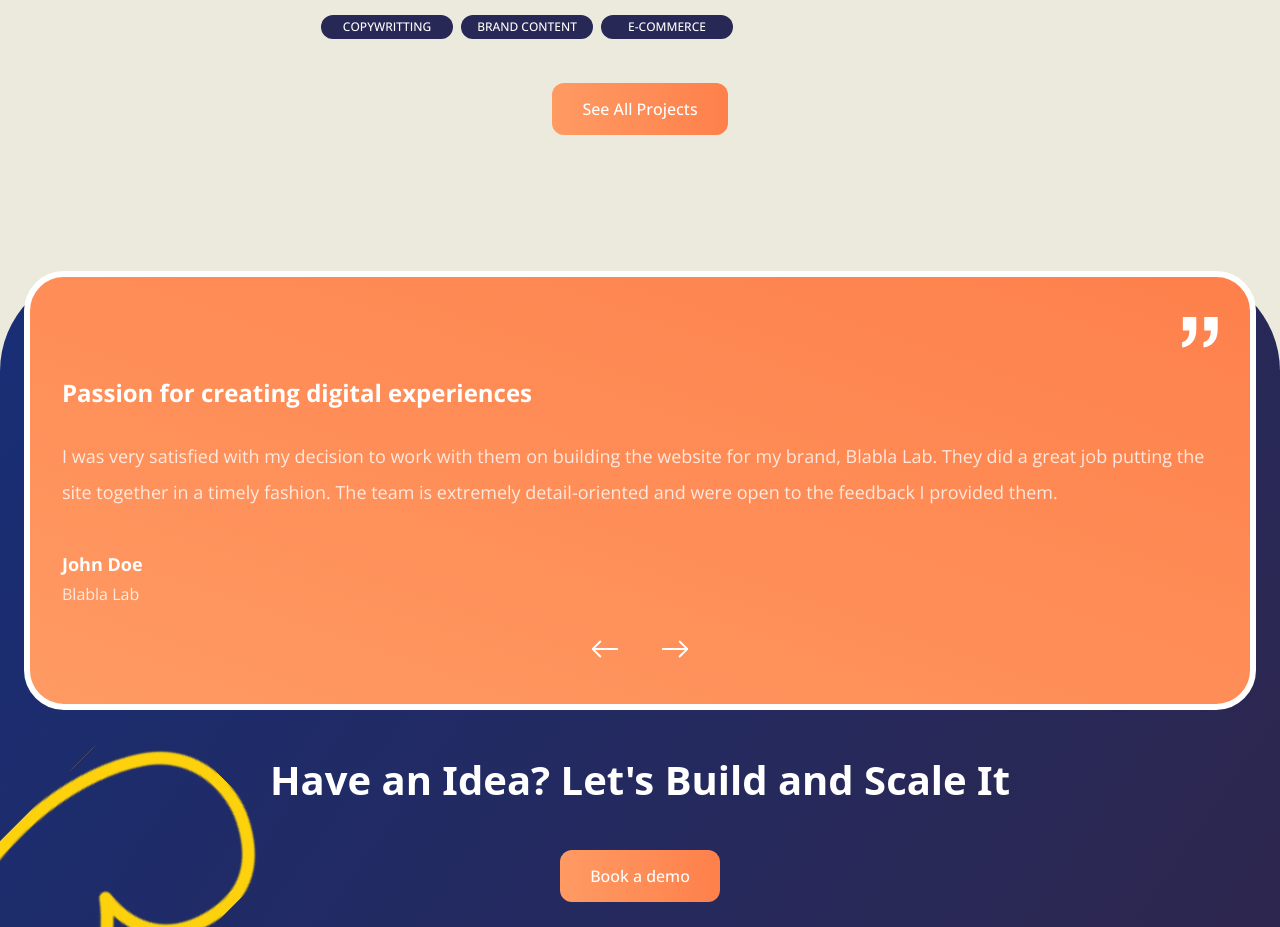
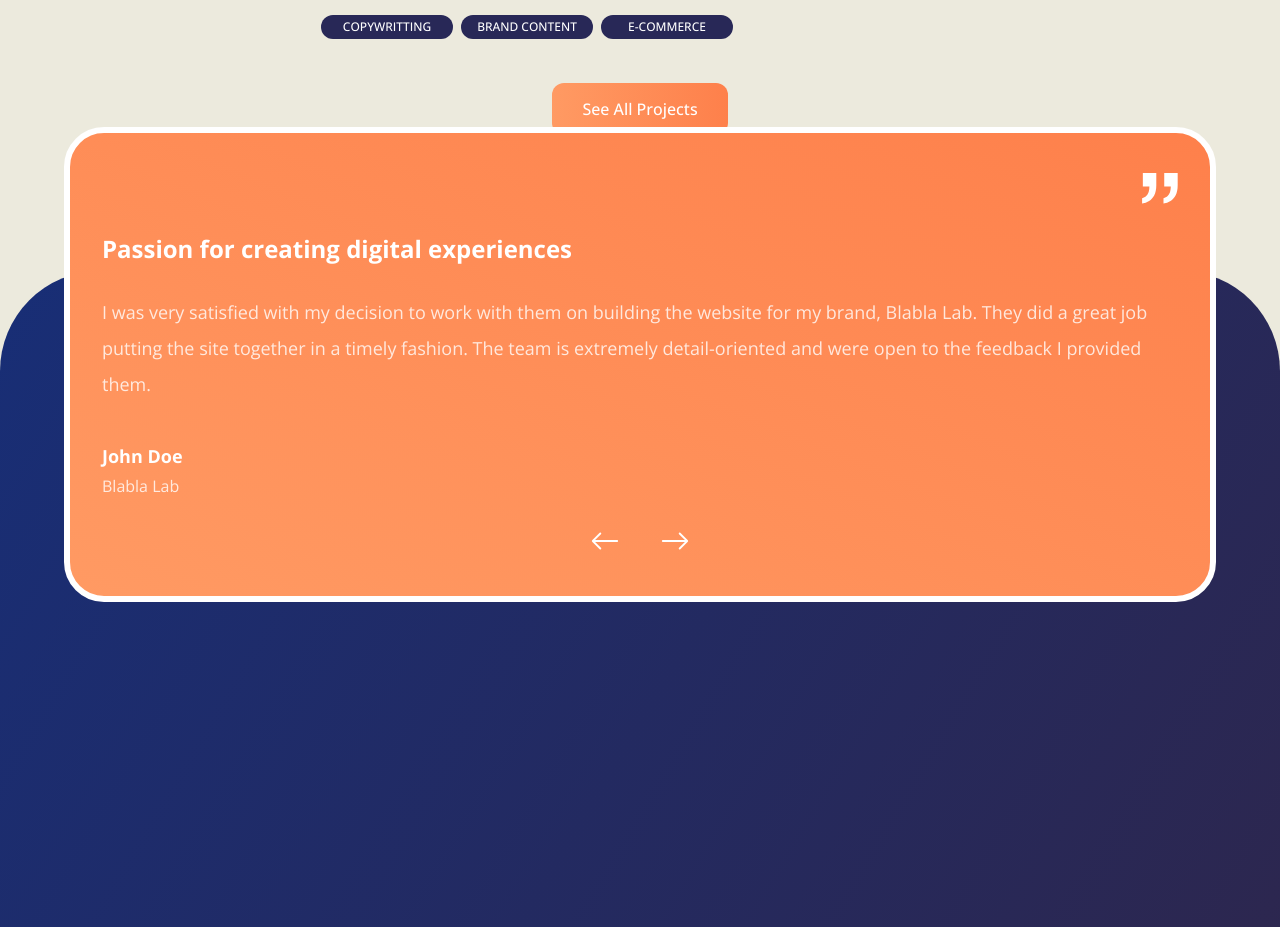
Before and after one commit to Leo-Cata/Network-Agency, a React (Vite) app: page / in a window 1280 px wide. Shown: the part 6000-6927 px from the top of the page. Built offline with nearby package versions, Linux system fonts and the light colour scheme.

Commit message:
carousel wrapped

```diff
--- a/src/App.tsx
+++ b/src/App.tsx
@@ -34,7 +34,9 @@ function App() {
         <Projects />
       </Wrapper>
       <BottomGradient>
-        <Carousel />
+        <Wrapper>
+          <Carousel />
+        </Wrapper>
         <CTA />
         <Faq />
         <Footer />
--- a/src/components/Carousel.tsx
+++ b/src/components/Carousel.tsx
@@ -57,13 +57,14 @@ const Carousel = () => {
   };
 
   return (
+  <div className='relative h-36 2xl:my-[225px] mb-[600px]'>
     <AnimatePresence mode="wait">
-      <motion.div
+      <motion.div className='absolute -top-36'
         layout
         initial={{ height: 'auto' }}
         animate={{ height: 'fit-content' }}
         transition={{ duration: 0.3 }}>
-        <div className="mx-6 rounded-[40px] border-[6px] border-white bg-gradient-to-tr from-gradientOrangeLight to-gradientOrangeDark 2xl:mx-32">
+        <div className="rounded-[40px] border-[6px] border-white bg-gradient-to-tr from-gradientOrangeLight to-gradientOrangeDark">
           <div className="mx-8 my-10 flex flex-col 2xl:mx-[100px] 2xl:my-20 2xl:flex-row 2xl:space-x-5">
             <img
               src={quotationsTestimonials}
@@ -122,6 +123,7 @@ const Carousel = () => {
         </div>
       </motion.div>
     </AnimatePresence>
+    </div>
   );
 };
 
```
